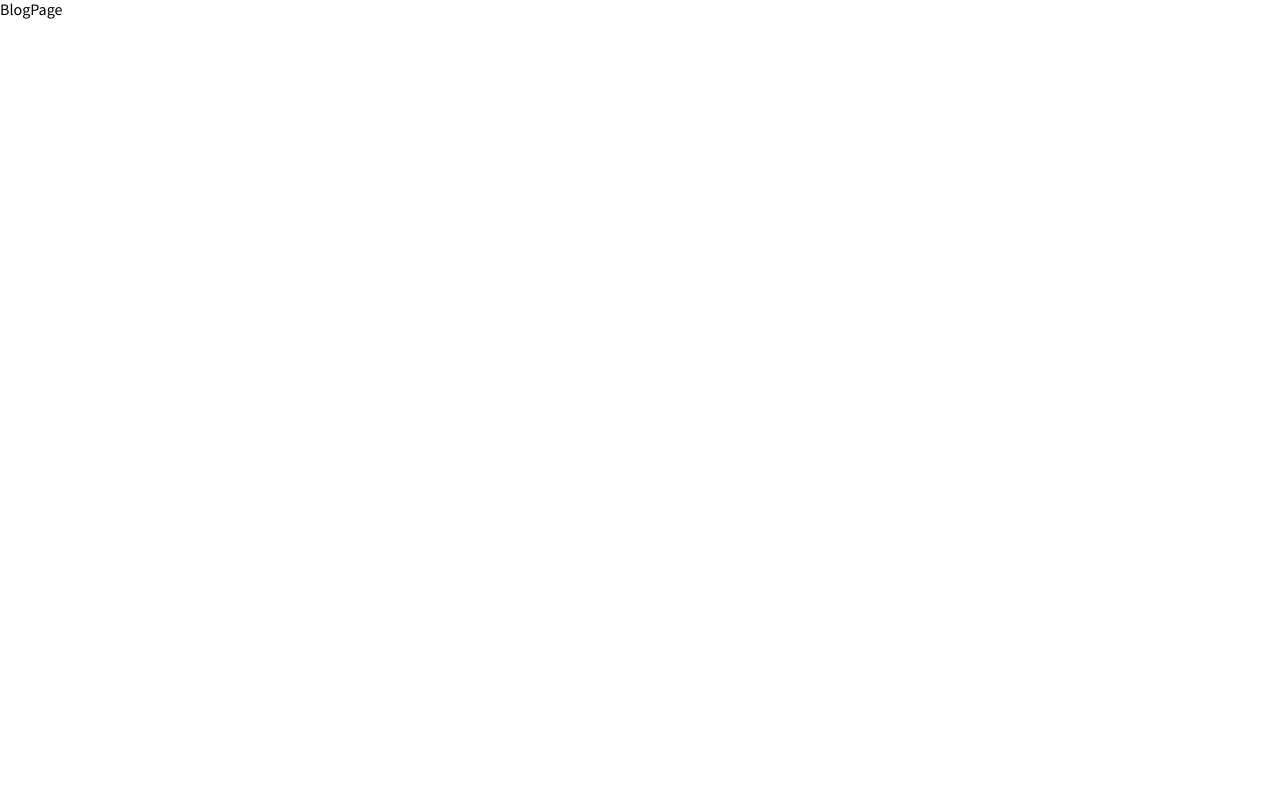
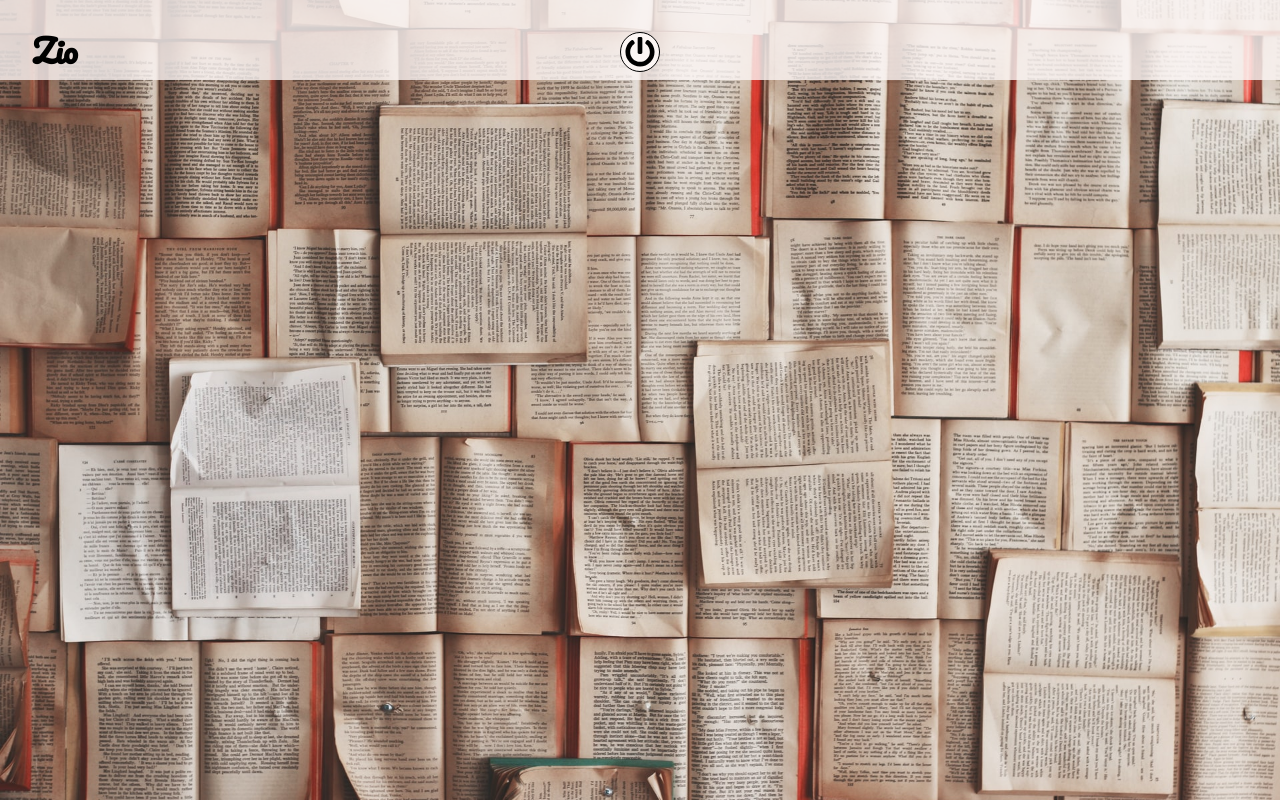
Before and after one commit to Zio7711/code_bucks, a React (Create React App) app: page /blog in a window 1280 px wide. Built offline with nearby package versions, Linux system fonts and the light colour scheme.

Commit message:
move sub components folder location

```diff
--- a/src/components/BlogPage.js
+++ b/src/components/BlogPage.js
@@ -1,7 +1,36 @@
+import LogoComponent from "./subComponents/LogoComponent";
+import PowerButton from "./subComponents/PowerButton";
 import React from "react";
+import img from "../assets/Images/patrick-tomasso.jpg";
+import styled from "styled-components";
 
+const MainContainer = styled.div`
+  background-image: url(${img});
+  background-size: cover;
+  background-repeat: no-repeat;
+  background-attachment: fixed;
+  background-position: center;
+
+  width: 100vw;
+  height: 100vh;
+`;
+
+const Container = styled.div`
+  background-color: ${(props) => `rgba(${props.theme.bodyRgba},0.8)`};
+  width: 100%;
+  height: auto;
+  position: relative;
+  padding-bottom: 5rem;
+`;
 const BlogPage = () => {
-  return <div>BlogPage</div>;
+  return (
+    <MainContainer>
+      <Container>
+        <LogoComponent />
+        <PowerButton />
+      </Container>
+    </MainContainer>
+  );
 };
 
 export default BlogPage;
--- a/src/components/Main.js
+++ b/src/components/Main.js
@@ -2,10 +2,10 @@
 import styled, { keyframes } from "styled-components";
 
 import Intro from "./Intro";
-import LogoComponent from "../subComponents/LogoComponent";
+import LogoComponent from "./subComponents/LogoComponent";
 import { NavLink } from "react-router-dom";
-import PowerButton from "../subComponents/PowerButton";
-import SocialIcons from "../subComponents/SocialIcons";
+import PowerButton from "./subComponents/PowerButton";
+import SocialIcons from "./subComponents/SocialIcons";
 import { YinYang } from "./AllSvgs";
 import { motion } from "framer-motion";
 
--- a/src/subComponents/LogoComponent.js
+++ b/src/components/subComponents/LogoComponent.js
@@ -1,4 +1,4 @@
-import { DarkTheme } from "../components/Themes";
+import { DarkTheme } from "../Themes";
 import React from "react";
 import styled from "styled-components";
 
--- a/src/subComponents/PowerButton.js
+++ b/src/components/subComponents/PowerButton.js
@@ -1,5 +1,5 @@
 import { NavLink } from "react-router-dom";
-import { PowerBtn } from "../components/AllSvgs";
+import { PowerBtn } from "../AllSvgs";
 import React from "react";
 import styled from "styled-components";
 
--- a/src/subComponents/SocialIcons.js
+++ b/src/components/subComponents/SocialIcons.js
@@ -1,6 +1,6 @@
-import { Facebook, Github, Twitter, YouTube } from "../components/AllSvgs";
+import { Facebook, Github, Twitter, YouTube } from "../AllSvgs";
 
-import { DarkTheme } from "../components/Themes";
+import { DarkTheme } from "../Themes";
 import { NavLink } from "react-router-dom";
 import React from "react";
 import styled from "styled-components";
```
Also changed, not shown: src/assets/Images/patrick-tomasso.jpg (renamed from src/assets/Images/patrick-tomasso-Oaqk7qqNh_c-unsplash.jpg).
